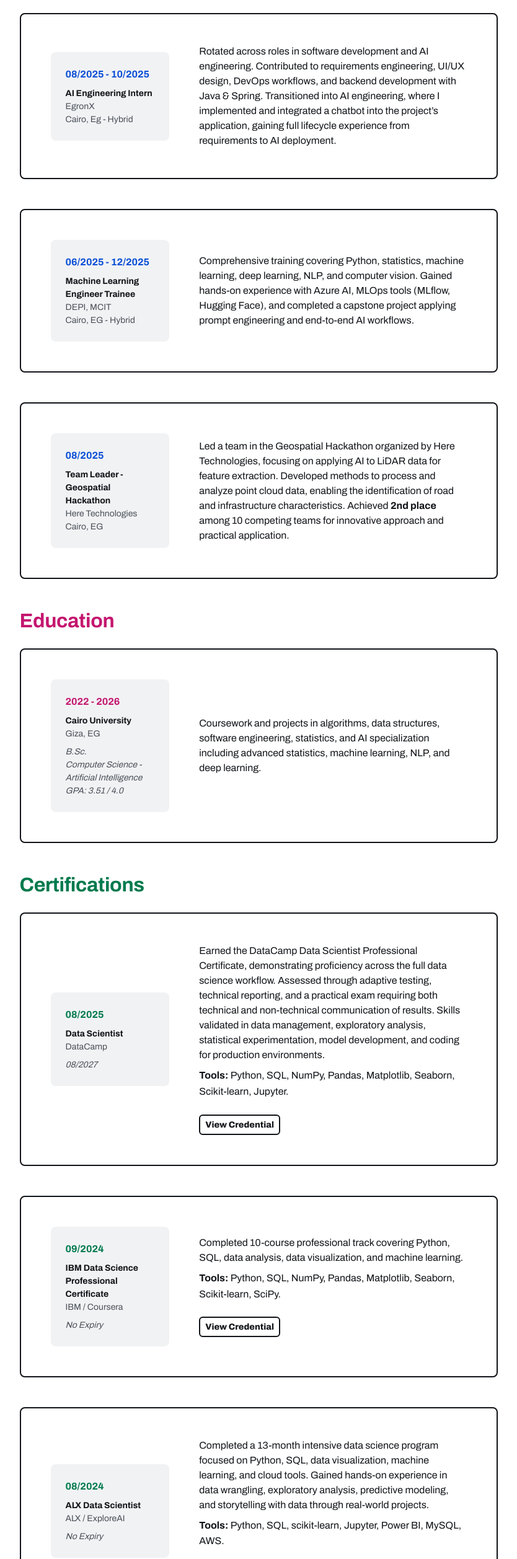
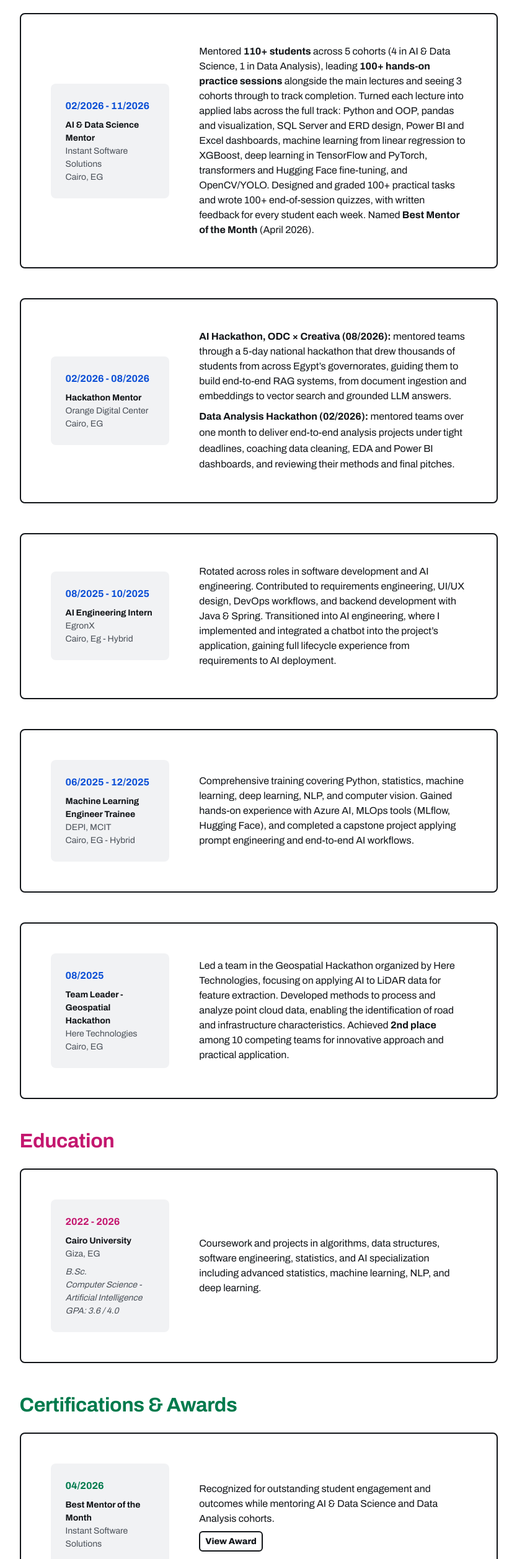
Before and after one commit to IyadMahdy/iyadmahdy.github.io, a plain HTML site: page resume.html in a window 1280 px wide. Shown: the part 285-2800 px from the top of the page at 62% size, without its empty margins (223-1057 px from the left). Drawn offline with nearby package versions, Linux system fonts and the light colour scheme.

Commit message:
Add Instant mentoring role, ODC hackathons and Best Mentor award
Also point View Resume at the updated PDF and correct GPA to 3.6.

Co-Authored-By: Claude Opus 5.5 <noreply@anthropic.com>

```diff
--- a/resume.html
+++ b/resume.html
@@ -40,10 +40,42 @@
                             <div class="d-flex align-items-center justify-content-between mb-4">
                                 <h2 class="text-primary fw-bolder mb-0">Experience</h2>
                                 <!-- View resume button-->
-                                <a class="btn btn-primary px-4 py-3" href="https://drive.google.com/file/d/1AcCSP8YBaFiD40MtO-JvtDXqOq2uCxgX/view?usp=sharing" target="_blank" rel="noopener noreferrer">
+                                <a class="btn btn-primary px-4 py-3" href="https://drive.google.com/file/d/1U94OzB73Hk_U8WEWC-kmXPV-NoRnXPDJ/view?usp=sharing" target="_blank" rel="noopener noreferrer">
                                     <div class="d-inline-block bi bi-file-earmark-text me-2"></div>
                                     View Resume
                                 </a>
+                            </div>
+                            <!-- Experience Card: Instant-->
+                            <div class="card shadow border-0 rounded-4 mb-5">
+                                <div class="card-body p-5">
+                                    <div class="row align-items-center gx-5">
+                                        <div class="col text-center text-lg-start mb-4 mb-lg-0">
+                                            <div class="bg-light p-4 rounded-4">
+                                                <div class="text-primary fw-bolder mb-2">02/2026 - 11/2026</div>
+                                                <div class="small fw-bolder">AI &amp; Data Science Mentor</div>
+                                                <div class="small text-muted">Instant Software Solutions</div>
+                                                <div class="small text-muted">Cairo, EG</div>
+                                            </div>
+                                        </div>
+                                        <div class="col-lg-8"><div>Mentored <strong>110+ students</strong> across 5 cohorts (4 in AI &amp; Data Science, 1 in Data Analysis), leading <strong>100+ hands-on practice sessions</strong> alongside the main lectures and seeing 3 cohorts through to track completion. Turned each lecture into applied labs across the full track: Python and OOP, pandas and visualization, SQL Server and ERD design, Power BI and Excel dashboards, machine learning from linear regression to XGBoost, deep learning in TensorFlow and PyTorch, transformers and Hugging Face fine-tuning, and OpenCV/YOLO. Designed and graded 100+ practical tasks and wrote 100+ end-of-session quizzes, with written feedback for every student each week. Named <strong>Best Mentor of the Month</strong> (April 2026).</div></div>
+                                    </div>
+                                </div>
+                            </div>
+                            <!-- Experience Card: ODC hackathons-->
+                            <div class="card shadow border-0 rounded-4 mb-5">
+                                <div class="card-body p-5">
+                                    <div class="row align-items-center gx-5">
+                                        <div class="col text-center text-lg-start mb-4 mb-lg-0">
+                                            <div class="bg-light p-4 rounded-4">
+                                                <div class="text-primary fw-bolder mb-2">02/2026 - 08/2026</div>
+                                                <div class="small fw-bolder">Hackathon Mentor</div>
+                                                <div class="small text-muted">Orange Digital Center</div>
+                                                <div class="small text-muted">Cairo, EG</div>
+                                            </div>
+                                        </div>
+                                        <div class="col-lg-8"><div><strong>AI Hackathon, ODC &times; Creativa (08/2026):</strong> mentored teams through a 5-day national hackathon that drew thousands of students from across Egypt&rsquo;s governorates, guiding them to build end-to-end RAG systems, from document ingestion and embeddings to vector search and grounded LLM answers.<p class="mt-2 mb-0"><strong>Data Analysis Hackathon (02/2026):</strong> mentored teams over one month to deliver end-to-end analysis projects under tight deadlines, coaching data cleaning, EDA and Power BI dashboards, and reviewing their methods and final pitches.</p></div></div>
+                                    </div>
+                                </div>
                             </div>
                             <!-- Experience Card 1-->
                             <div class="card shadow border-0 rounded-4 mb-5">
@@ -111,7 +143,7 @@
                                                 <div class="fst-italic">
                                                     <div class="small text-muted">B.Sc.</div>
                                                     <div class="small text-muted">Computer Science - Artificial Intelligence</div>
-                                                    <div class="small text-muted">GPA: 3.51 / 4.0</div>
+                                                    <div class="small text-muted">GPA: 3.6 / 4.0</div>
                                                 </div>
                                             </div>
                                         </div>
@@ -122,7 +154,31 @@
                         </section>
                         <!-- Certifications Section-->
                         <section>
-                            <h2 class="text-purple fw-bolder mb-4">Certifications</h2>
+                            <h2 class="text-purple fw-bolder mb-4">Certifications &amp; Awards</h2>
+                            <!-- Award Card: Best Mentor-->
+                            <div class="card shadow border-0 rounded-4 mb-5">
+                                <div class="card-body p-5">
+                                    <div class="row align-items-center gx-5">
+                                        <div class="col text-center text-lg-start mb-4 mb-lg-0">
+                                            <div class="bg-light p-4 rounded-4">
+                                                <div class="text-purple fw-bolder mb-2">04/2026</div>
+                                                <div class="mb-2">
+                                                    <div class="small fw-bolder">Best Mentor of the Month</div>
+                                                    <div class="small text-muted">Instant Software Solutions</div>
+                                                </div>
+                                            </div>
+                                        </div>
+                                        <div class="col-lg-8">
+                                            <div>
+                                                Recognized for outstanding student engagement and outcomes while mentoring AI &amp; Data Science and Data Analysis cohorts.
+                                                <a class="btn btn-sm btn-outline-purple mt-2 d-table" href="https://drive.google.com/file/d/1SyPKXzBf7olMsOmnYF_pyYkiL73LOTSZ/view?usp=drivesdk" target="_blank" rel="noopener noreferrer">
+                                                    View Award
+                                                </a>
+                                            </div>
+                                        </div>
+                                    </div>
+                                </div>
+                            </div>
                             <!-- Certification Card 1-->
                             <div class="card shadow border-0 rounded-4 mb-5">
                                 <div class="card-body p-5">
```
Also changed, not shown: index.html (+1 -1 lines).
